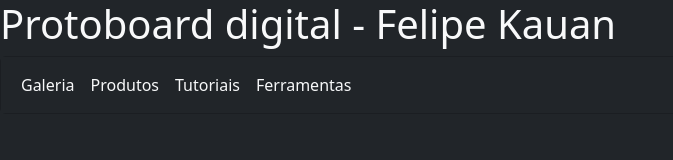
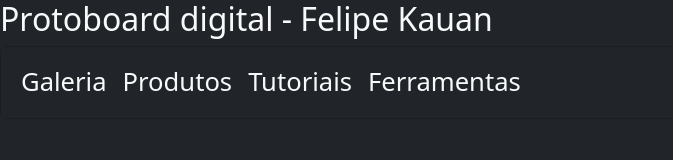
Before and after one commit to FelipeKauanG/Circuitos---Felipe-Kauan, a plain HTML site: page index.html in a window 1280 px wide. Shown: the whole page, without its empty margins (0-673 px from the left). Drawn offline with nearby package versions, Linux system fonts and the light colour scheme.

Commit message:
adicionei um estilo na página principal

```diff
--- a/index.html
+++ b/index.html
@@ -8,6 +8,8 @@
     <link rel="stylesheet" href="https://fonts.googleapis.com/css2?family=Material+Symbols+Outlined:opsz,wght,FILL,GRAD@20..48,100..700,0..1,-50..200&icon_names=menu" />
     <link href="https://cdn.jsdelivr.net/npm/bootstrap@5.3.8/dist/css/bootstrap.min.css" rel="stylesheet" integrity="sha384-sRIl4kxILFvY47J16cr9ZwB07vP4J8+LH7qKQnuqkuIAvNWLzeN8tE5YBujZqJLB" crossorigin="anonymous">
     <script src="https://cdn.jsdelivr.net/npm/bootstrap@5.3.8/dist/js/bootstrap.bundle.min.js" integrity="sha384-FKyoEForCGlyvwx9Hj09JcYn3nv7wiPVlz7YYwJrWVcXK/BmnVDxM+D2scQbITxI" crossorigin="anonymous"></script>
+    <link rel="stylesheet" href="CSS/home.css">
+
 <!-- Título que vai aparecer no card do WhatsApp -->
 <meta property="og:title" content="Protoboard Digital - Felipe Kauan">
 
```
